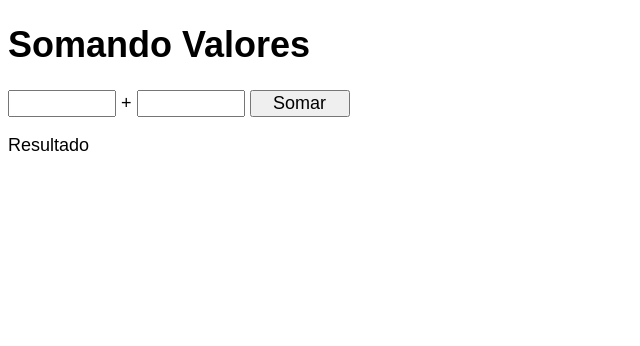
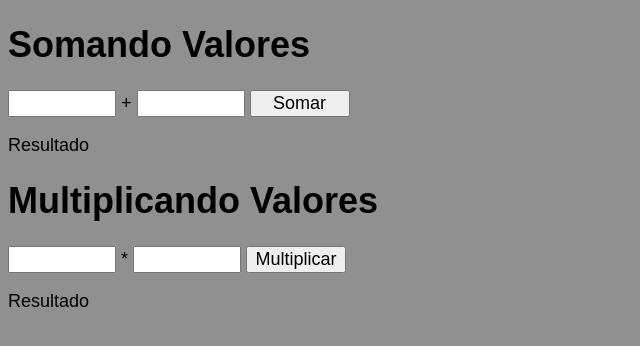
Before and after one commit to Carvalho1oak/JavaScript, a plain HTML site: page aula10/ex007.html in a window 1280 px wide. Shown: the whole page, without its empty margins (0-640 px from the left). Drawn offline with Linux system fonts and the light colour scheme.

Commit message:
personal changes

```diff
--- a/aula10/ex007.html
+++ b/aula10/ex007.html
@@ -7,12 +7,14 @@
     <style>
       body {
         font: normal 18px arial;
+        background-color: rgb(145, 144, 144);
       }
       input {
         font: normal 18px arial;
         width: 100px;
       }
-      div#res{
+      div#res,
+      #mont {
         margin-top: 18px;
       }
     </style>
@@ -23,6 +25,12 @@
     <input type="number" name="txtn2" id="txtn2" />
     <input type="button" value="Somar" onclick="somar()" />
     <div id="res">Resultado</div>
+
+    <h1>Multiplicando Valores</h1>
+    <input type="number" name="txtn3" id="txtn3" /> *
+    <input type="number" name="txtn4" id="txtn4" />
+    <input type="button" value="Multiplicar" onclick="multiplicar()" />
+    <div id="mont">Resultado</div>
     <script>
       function somar() {
         var tn1 = document.getElementById("txtn1");
@@ -33,6 +41,15 @@
         var s = n1 + n2;
         res.innerHTML = `A soma entre ${n1} e ${n2} é igual a <strong>${s}</strong>`;
       }
+      function multiplicar() {
+        var tn3 = document.getElementById("txtn3");
+        var tn4 = document.getElementById("txtn4");
+        var mont = document.getElementById("mont");
+        var num1 = Number(tn3.value);
+        var num2 = Number(tn4.value);
+        var S = num1 * num2;
+        mont.innerHTML = `A multiplicação entre ${num1} e ${num2} é igual a <strong>${S}</strong>`;
+      }
     </script>
   </body>
 </html>
```
